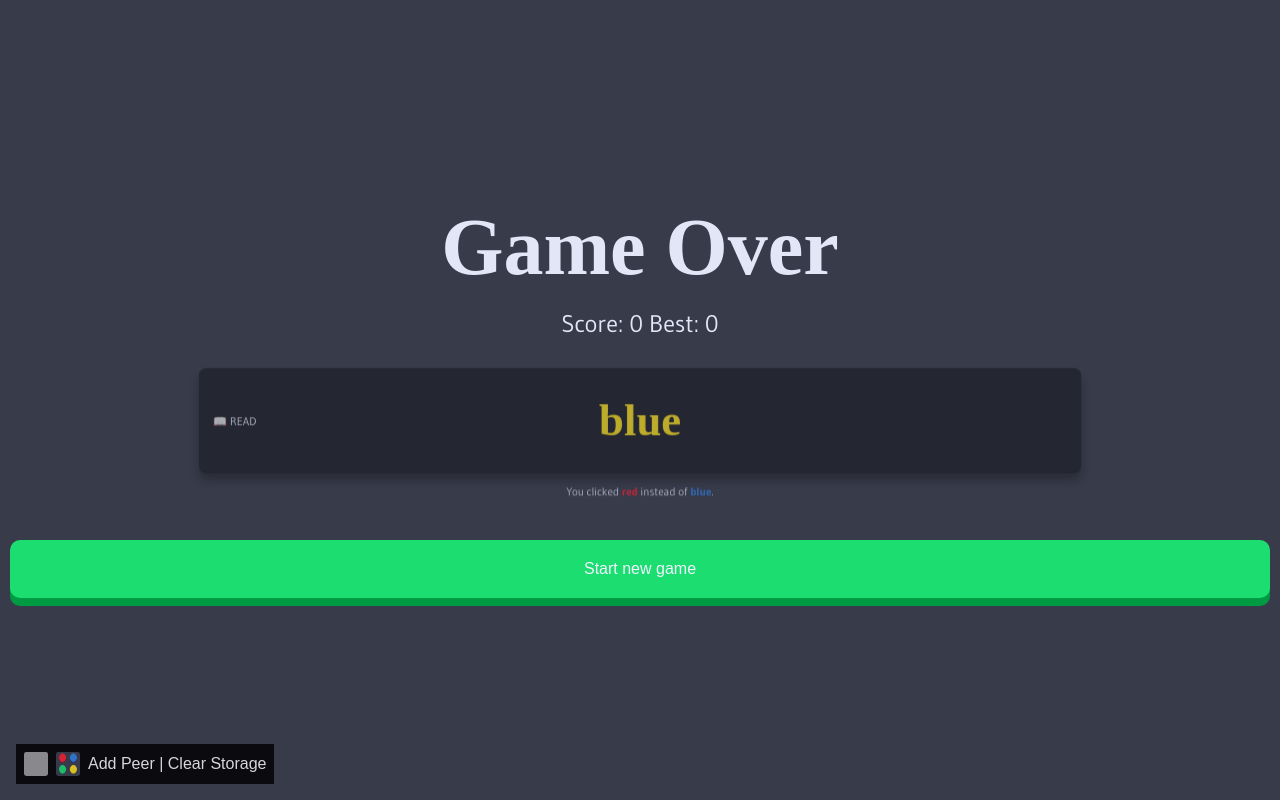
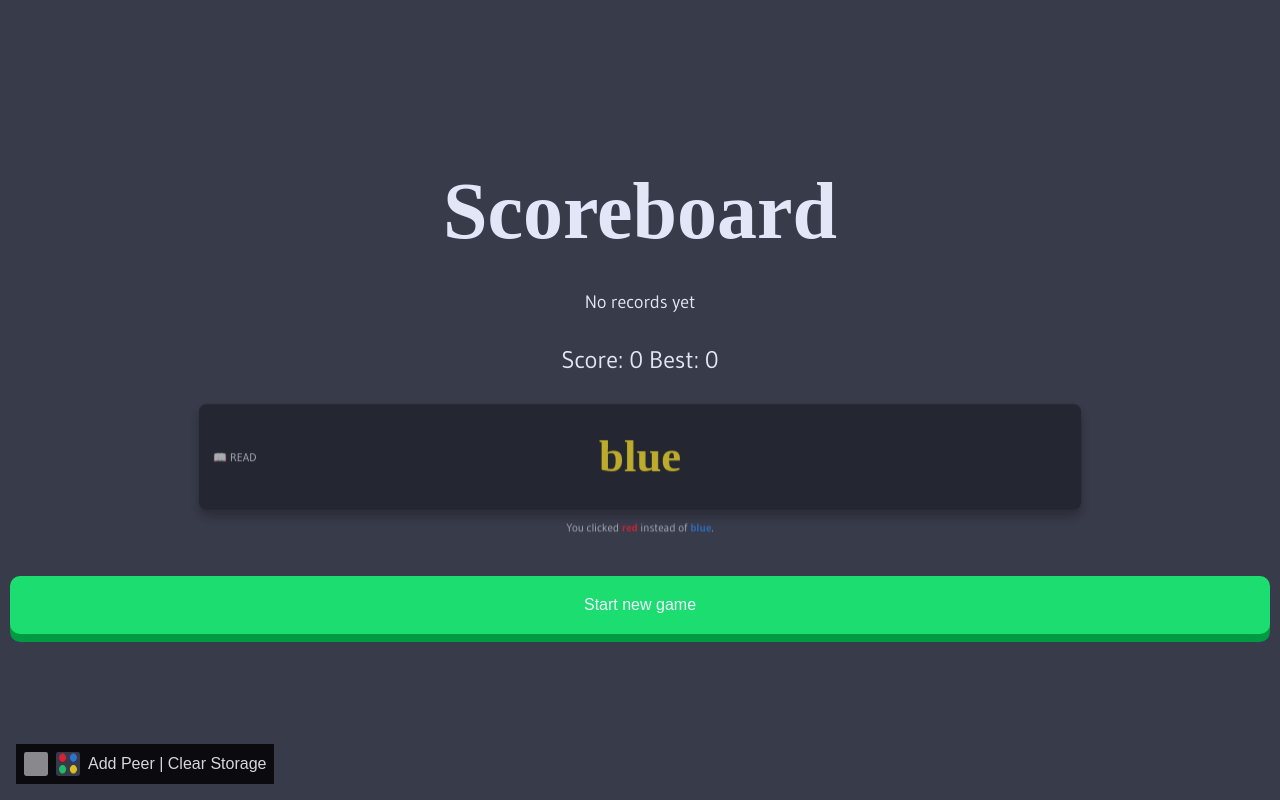
Before and after one commit to DeltaZen/rainbow.xdc, a React (Vite) app: page / in a window 1280 px wide. Both pictures are taken after a click on the button 175 px from the left and 504 px from the top of the page. Built offline with nearby package versions, Linux system fonts and the light colour scheme; grey boxes are pictures that could not be loaded; a web font is replaced by a local one.

Commit message:
clean code

```diff
--- a/src/css/pages/app.scss
+++ b/src/css/pages/app.scss
@@ -1,5 +1,5 @@
-@import '../variables';
-@import url('https://fonts.googleapis.com/css?family=Gudea:400,700|Rancho:400');
+@import "../variables";
+@import url("https://fonts.googleapis.com/css?family=Gudea:400,700|Rancho:400");
 
 .body {
   background-color: $body-background;
@@ -9,11 +9,11 @@
   justify-content: center;
   padding: 10px;
   color: $body-text;
-  font-family: 'Gudea', sans-serif;
+  font-family: "Gudea", sans-serif;
 }
 
 .title {
-  font-family: 'Rancho', serif;
+  font-family: "Rancho", serif;
   text-align: center;
   font-size: 5rem;
   margin-top: 0;
@@ -40,3 +40,14 @@
   text-align: center;
   font-weight: 400;
 }
+
+.scoreboardlist {
+  display: flex;
+  flex-direction: column;
+  justify-content: center;
+  align-items: center;
+  margin-bottom: 2rem;
+  padding: 0;
+  list-style: none;
+  font-size: large;
+}
--- a/src/js/components/Scoreboard.jsx
+++ /dev/null
@@ -1,24 +0,0 @@
-import React from "react";
-
-const Scoreboard = ({ list }) => {
-  console.log("hit hit");
-  console.log(list);
-  return (
-    <div>
-      <div className="scoreboard">
-        <h1>Highscores</h1>
-        <ul>
-          {list.map((item, index) => {
-            return (
-              <li key={index}>
-                {index} - {item.name} - {item.score}
-              </li>
-            );
-          })}
-        </ul>
-      </div>
-    </div>
-  );
-};
-
-export default Scoreboard;
--- a/src/js/pages/app.jsx
+++ b/src/js/pages/app.jsx
@@ -6,12 +6,6 @@ import React, { Component } from "react";
 import queryString from "query-string";
 
 import Question from "../components/Question.jsx";
-import Scoreboard from "../components/Scoreboard";
-
-//import TelegramGameProxy from 'TelegramGameProxy'
-
-const RAINBOW_REX_API =
-  "https://pv2scddcoi.execute-api.ap-southeast-1.amazonaws.com/prod";
 
 export default class App extends Component {
   constructor(props) {
@@ -49,9 +43,7 @@ export default class App extends Component {
   componentDidMount() {
     window.webxdc.setUpdateListener((update) => {
       const player = update.payload;
-      this.lastScore = player.score;
       this.PLAYERS[player.name] = player;
-      this.updateHighscore(player.score);
     });
 
     this.setRound();
@@ -122,7 +114,6 @@ export default class App extends Component {
   handleGameEnd(reason, data = {}) {
     const parsed = queryString.parse(window.location.search);
     if (parsed) {
-      let opts = {};
       if (parsed.userId && parsed.inlineMessageId) {
         const { userId, inlineMessageId } = parsed;
         opts = { userId, inlineMessageId };
@@ -130,14 +121,6 @@ export default class App extends Component {
         const { userId, chatId, msgId } = parsed;
         opts = { userId, chatId, msgId };
       }
-      // FIXME: webxdc here
-      // window.fetch(`${RAINBOW_REX_API}/score`, {
-      //   method: 'POST',
-      //   mode: 'cors',
-      //   body: JSON.stringify(Object.assign(opts, {score: this.state.score}))
-      // })
-      // .then(data => console.log('✅  POST succeeded!', data))
-      // .catch(error => console.error('❌  POST failed!', error))
       const player = window.webxdc.selfName;
       const payload = { name: player, score: this.state.score };
       const info = `${player} scored ${this.state.score} points in Rainbow Rex!`;
@@ -174,16 +157,6 @@ export default class App extends Component {
     this.setState(this.savedState);
   }
 
-  // async function updateLoader() {
-  //   window.webxdc.setUpdateListener((update) => {
-  //     const player = update.payload;
-  //     updateHighscore(player.addr, player.name, player.score);
-  //     if (update.serial === update.max_serial) {
-  //       lugares.style.display = "flex";
-  //     }
-  //   });
-  // }
-
   render() {
     return (
       <div key="game">
@@ -215,25 +188,38 @@ export default class App extends Component {
           </div>
         ) : (
           <div className="body">
-            <h1 className="title">Game Over</h1>
-
+            <h1 className="title">Scoreboard</h1>
+            <ul className="scoreboardlist">
+              {Object.keys(this.PLAYERS).length > 0 ? (
+                Object.keys(this.PLAYERS)
+                  .sort((a, b) => this.PLAYERS[b].score - this.PLAYERS[a].score)
+                  .map((key, index) => (
+                    <li
+                      key={key}
+                      className="finalScore"
+                      style={{
+                        fontWeight:
+                          this.PLAYERS[key].name === this.player
+                            ? "bold"
+                            : "normal",
+                      }}
+                    >
+                      {index + 1}. {key} scored {this.PLAYERS[key].score}
+                    </li>
+                  ))
+              ) : (
+                <li className="finalScore">No records yet</li>
+              )}
+            </ul>
             <h2 className="finalScore">
               Score: {this.state.score} Best: {this.lastScore}
-              {/* <button
-                className="subtleButton"
-                onClick={() => !this.showScoreboard}
-                style={{ marginLeft: 15 }}
-              >
-                Share
-              </button> */}
             </h2>
-            <div style={{ display: this.showScoreboard ? "block" : "none" }}>
-              <Scoreboard list={this.highscores()} />
-            </div>
             {this.state.outOfTime ? (
               <p className="footer">You ran out of time.</p>
             ) : (
               <div className="smallCard">
+                {this.state.optionClicked && (
+                  <>
                     <Question
                       word={this.state.question.word}
                       colour={this.state.question.colour}
@@ -253,6 +239,8 @@ export default class App extends Component {
                       </b>
                       .
                     </p>
+                  </>
+                )}
               </div>
             )}
 
--- a/webpack.config.js
+++ /dev/null
@@ -1,42 +0,0 @@
-const path = require("path");
-const HtmlWebpackPlugin = require("html-webpack-plugin");
-
-module.exports = {
-  mode: "production",
-  entry: {
-    main: "./src/index.jsx",
-  },
-  output: {
-    path: path.resolve(__dirname, "dist"),
-  },
-  module: {
-    rules: [
-      {
-        test: /\.?(js|jsx)$/,
-        exclude: /node_modules/,
-        use: {
-          loader: "babel-loader",
-          options: {
-            presets: ["@babel/preset-env", "@babel/preset-react"],
-          },
-        },
-      },
-      {
-        test: /\.s[ac]ss$/i,
-        use: [
-          // Creates `style` nodes from JS strings
-          "style-loader",
-          // Translates CSS into CommonJS
-          "css-loader",
-          // Compiles Sass to CSS
-          "sass-loader",
-        ],
-      },
-    ],
-  },
-  plugins: [
-    new HtmlWebpackPlugin({
-      template: path.join(__dirname, "src", "index.html"),
-    }),
-  ],
-};
```
Lines whose indentation alone changed are shown as unchanged.
